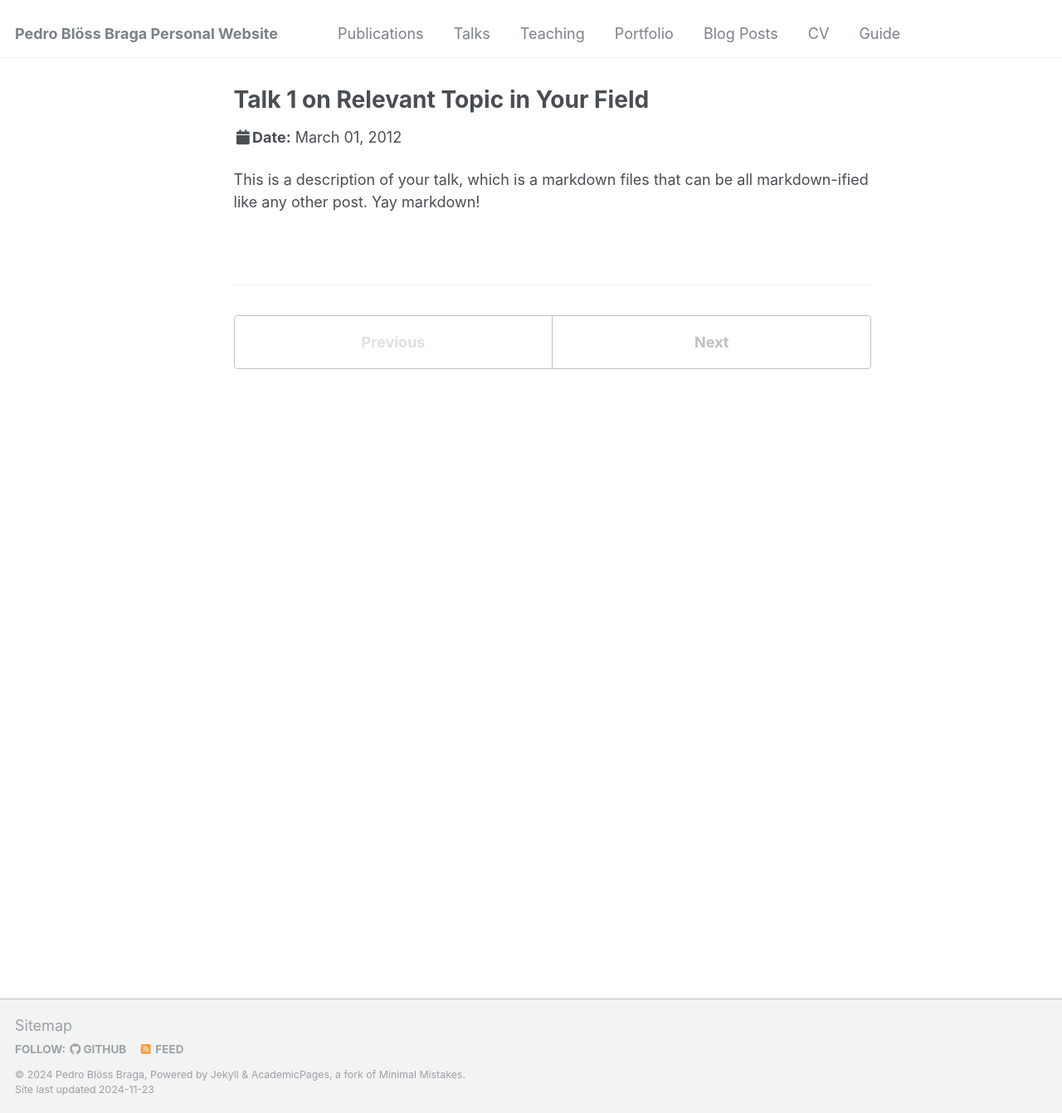
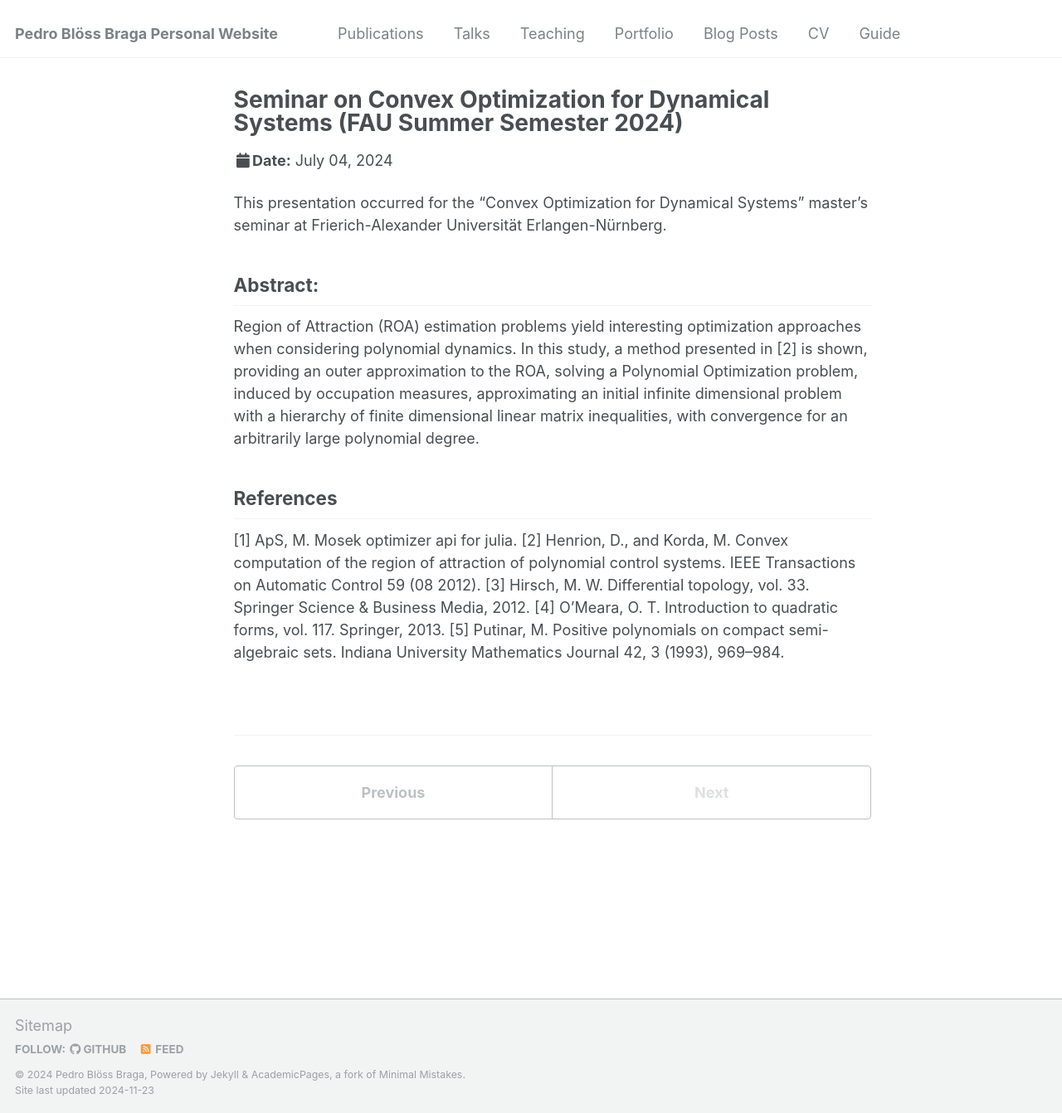
Before and after one commit to pedroblossbraga/pedroblossbraga.github.io, a Jekyll site: the page built from _talks/2012-03-01-talk-1.md, in a window 1280 px wide and 1342 px high. Shown: the whole window at 83% size. Built offline with Jekyll 4.4.1, drawn with Linux system fonts in a browser that asks for light colours.

Commit message:
Update 2012-03-01-talk-1.md

```diff
--- a/_talks/2012-03-01-talk-1.md
+++ b/_talks/2012-03-01-talk-1.md
@@ -1,11 +1,23 @@
 ---
-title: "Talk 1 on Relevant Topic in Your Field"
+title: "Seminar on Convex Optimization for Dynamical Systems (FAU Summer Semester 2024)"
 collection: talks
 type: "Talk"
 permalink: /talks/2012-03-01-talk-1
-venue: "UC San Francisco, Department of Testing"
-date: 2012-03-01
-location: "San Francisco, California"
+venue: "FAU Erlangen-Nürnberg, Department of Mathematics"
+date: 2024-07-04
+location: "Erlangen, Germany"
 ---
 
-This is a description of your talk, which is a markdown files that can be all markdown-ified like any other post. Yay markdown!
+This presentation occurred for the "Convex Optimization for Dynamical Systems" master's seminar at Frierich-Alexander Universität Erlangen-Nürnberg.
+
+## Abstract:
+Region of Attraction (ROA) estimation problems yield interesting optimization approaches when considering polynomial dynamics. In this study, a method presented in [2] is shown, providing an outer approximation to the ROA, solving a Polynomial Optimization problem, induced by occupation measures, approximating an initial infinite dimensional problem with a hierarchy of finite dimensional linear matrix inequalities, with convergence for an arbitrarily large polynomial degree.
+
+## References
+[1] ApS, M. Mosek optimizer api for julia.
+[2] Henrion, D., and Korda, M. Convex computation of the region of attraction of polynomial control systems. IEEE
+Transactions on Automatic Control 59 (08 2012).
+[3] Hirsch, M. W. Differential topology, vol. 33. Springer Science & Business Media, 2012.
+[4] O’Meara, O. T. Introduction to quadratic forms, vol. 117. Springer, 2013.
+[5] Putinar, M. Positive polynomials on compact semi-algebraic sets. Indiana University Mathematics Journal 42, 3 (1993),
+969–984.
```
